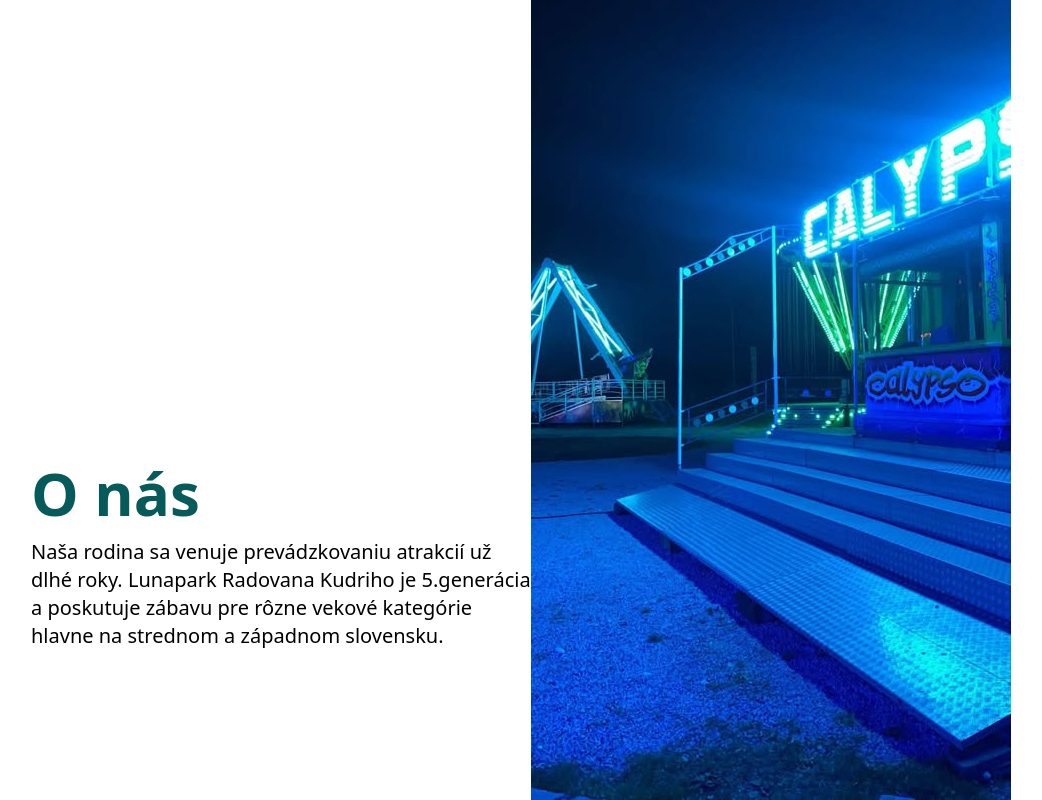
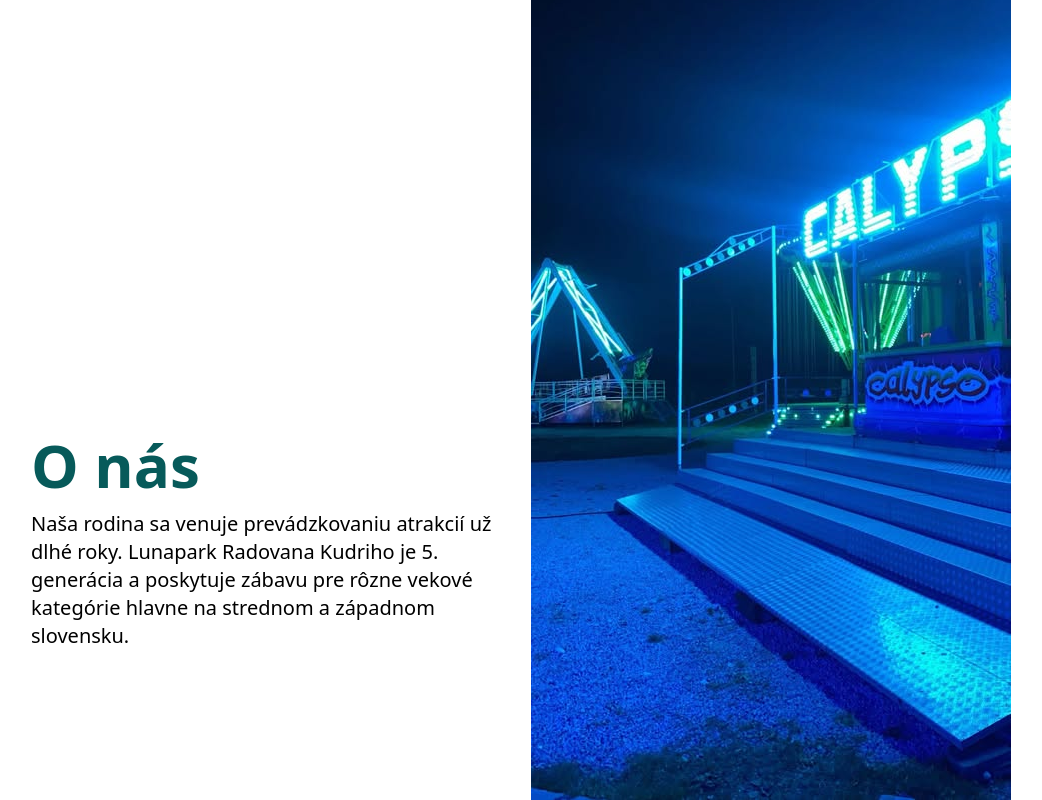
Before and after one commit to kolotoce-kudri/kolotoce-kudri.github.io, a React (Create React App) app: page / in a window 1280 px wide. Shown: the part 917-1717 px from the top of the page, without its empty margins (119-1161 px from the left). Built offline with nearby package versions, Linux system fonts and the light colour scheme.

Commit message:
Fixed up some code
God this code quality is awful

```diff
--- a/src/components/AboutUs.tsx
+++ b/src/components/AboutUs.tsx
@@ -1,23 +1,17 @@
-import { ReactSVG } from "react-svg"
 import kolotoc from "@/images/AboutUsImage.jpg"
 
-
-
-export default function AboutUs(){
+export default function AboutUs() {
     return (
         <article className="flex flex-col justify-center items-center">
             <div className="flex flex-row-reverse mobile:flex-col">
-            <img  src={kolotoc} className="mx-auto" />
+                <img src={kolotoc} className="mx-auto" />
                 <div className="flex flex-col notMobile:justify-end">
-                <p className="text-6xl text-accentPlus font-bold  pb-[15px] mobile:text-center" >O nás</p>
-                <p className="text-xl w-[500px] pb-[150px] mobile:text-center">
-                Naša rodina sa venuje prevádzkovaniu atrakcií už dlhé roky.
-                Lunapark Radovana Kudriho je 5.generácia a  poskutuje zábavu
-                pre rôzne vekové kategórie hlavne na strednom a západnom slovensku.
-</p>
-            </div></div>
-
+                    <p className="text-6xl text-accentPlus font-bold  pb-[15px] mobile:text-center" >O nás</p>
+                    <p className="text-xl w-[500px] pb-[150px] mobile:text-center">
+                        Naša rodina sa venuje prevádzkovaniu atrakcií už dlhé roky.
+                        Lunapark Radovana Kudriho je 5. generácia a poskytuje zábavu pre rôzne vekové kategórie hlavne na strednom a západnom slovensku.
+                    </p>
+                </div></div>
         </article>
     );
-
 }
```
Also changed, not shown: src/components/BackgroundImageArticle.tsx (+6 -12 lines).
